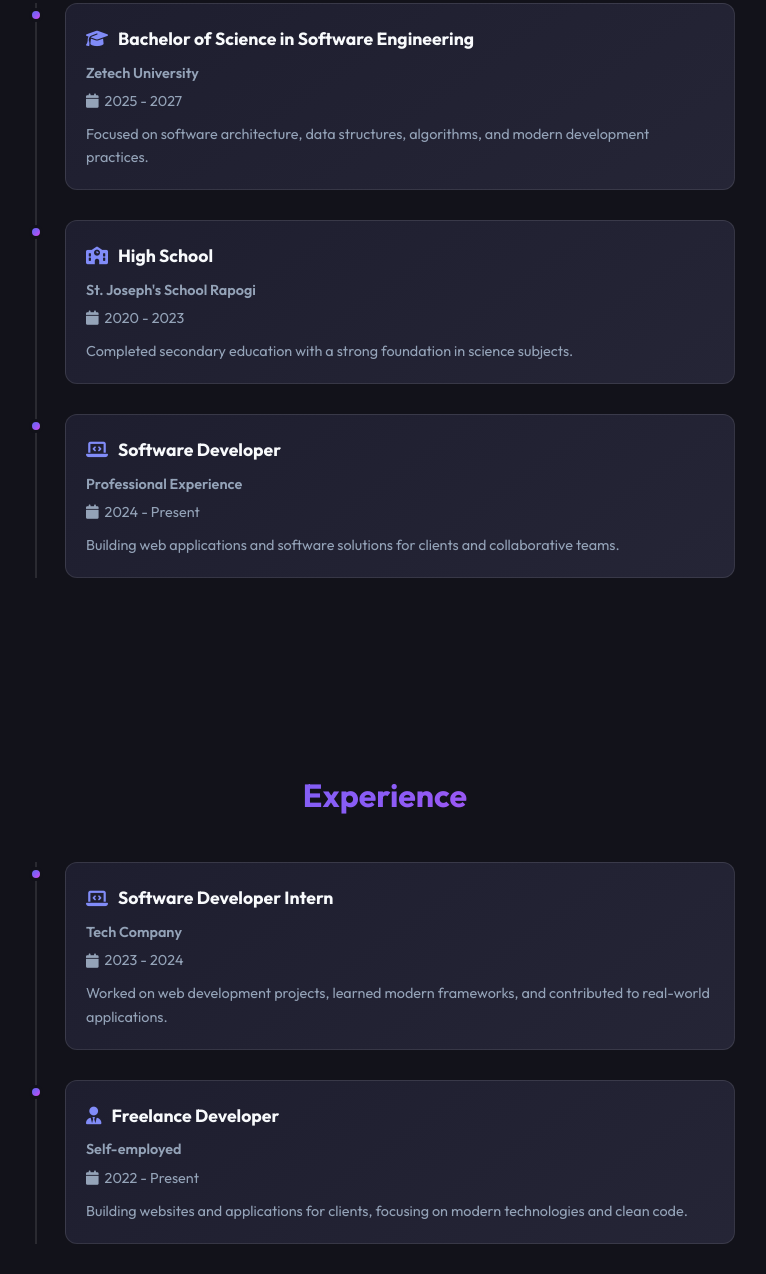
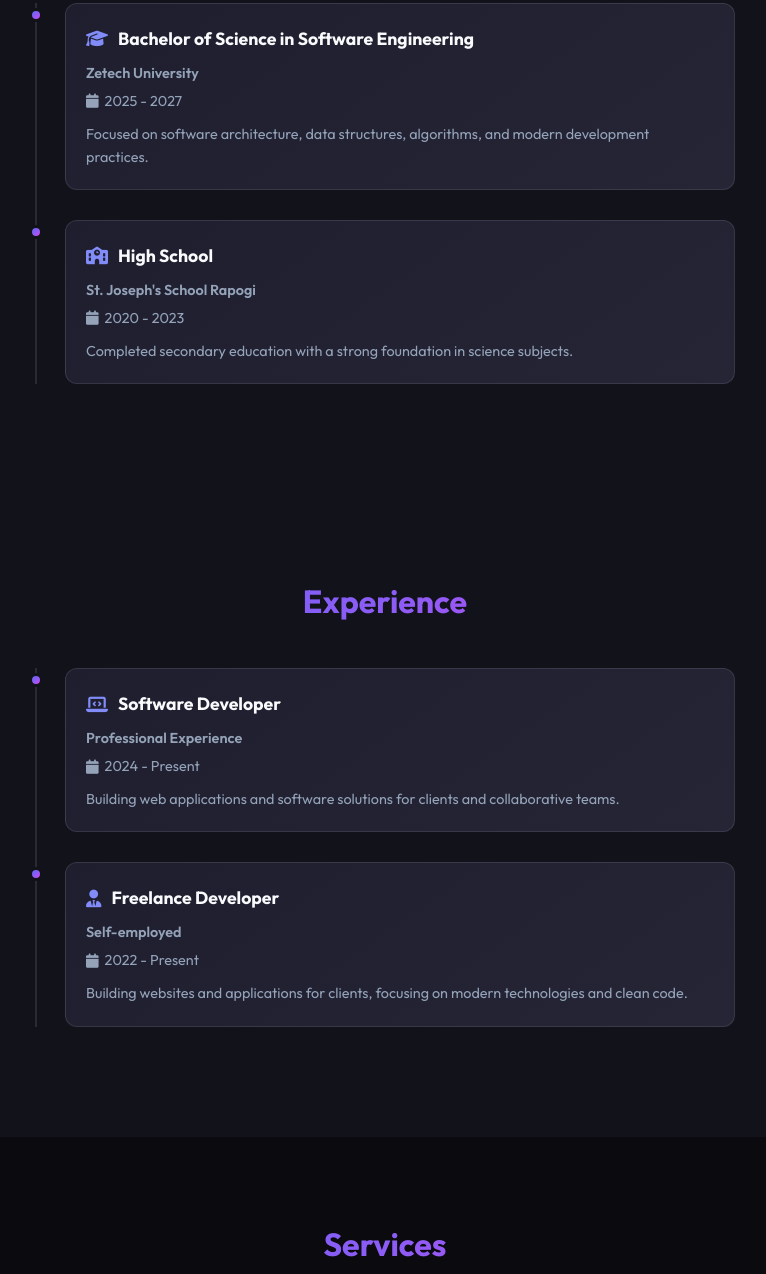
Before and after one commit to Elly739/Portfolio, a website built with Vite: page index.html in a window 1280 px wide. Shown: the part 1693-2967 px from the top of the page, without its empty margins (255-1021 px from the left). Built offline with nearby package versions, Linux system fonts and the light colour scheme.

Commit message:
Move software developer to experience and update education

```diff
--- a/index.html
+++ b/index.html
@@ -150,15 +150,6 @@
               <p>Completed secondary education with a strong foundation in science subjects.</p>
             </div>
           </div>
-          <div class="timeline-item">
-            <div class="timeline-dot"></div>
-            <div class="timeline-content">
-              <h3><i class="fas fa-laptop-code"></i> Software Developer</h3>
-              <p class="timeline-school">Professional Experience</p>
-              <p class="timeline-date"><i class="fas fa-calendar"></i> 2024 - Present</p>
-              <p>Building web applications and software solutions for clients and collaborative teams.</p>
-            </div>
-          </div>
         </div>
       </div>
     </section>
@@ -170,10 +161,10 @@
           <div class="timeline-item">
             <div class="timeline-dot"></div>
             <div class="timeline-content">
-              <h3><i class="fas fa-laptop-code"></i> Software Developer Intern</h3>
-              <p class="timeline-school">Tech Company</p>
-              <p class="timeline-date"><i class="fas fa-calendar"></i> 2023 - 2024</p>
-              <p>Worked on web development projects, learned modern frameworks, and contributed to real-world applications.</p>
+              <h3><i class="fas fa-laptop-code"></i> Software Developer</h3>
+              <p class="timeline-school">Professional Experience</p>
+              <p class="timeline-date"><i class="fas fa-calendar"></i> 2024 - Present</p>
+              <p>Building web applications and software solutions for clients and collaborative teams.</p>
             </div>
           </div>
           <div class="timeline-item">
```
Also changed, not shown: README.md.
